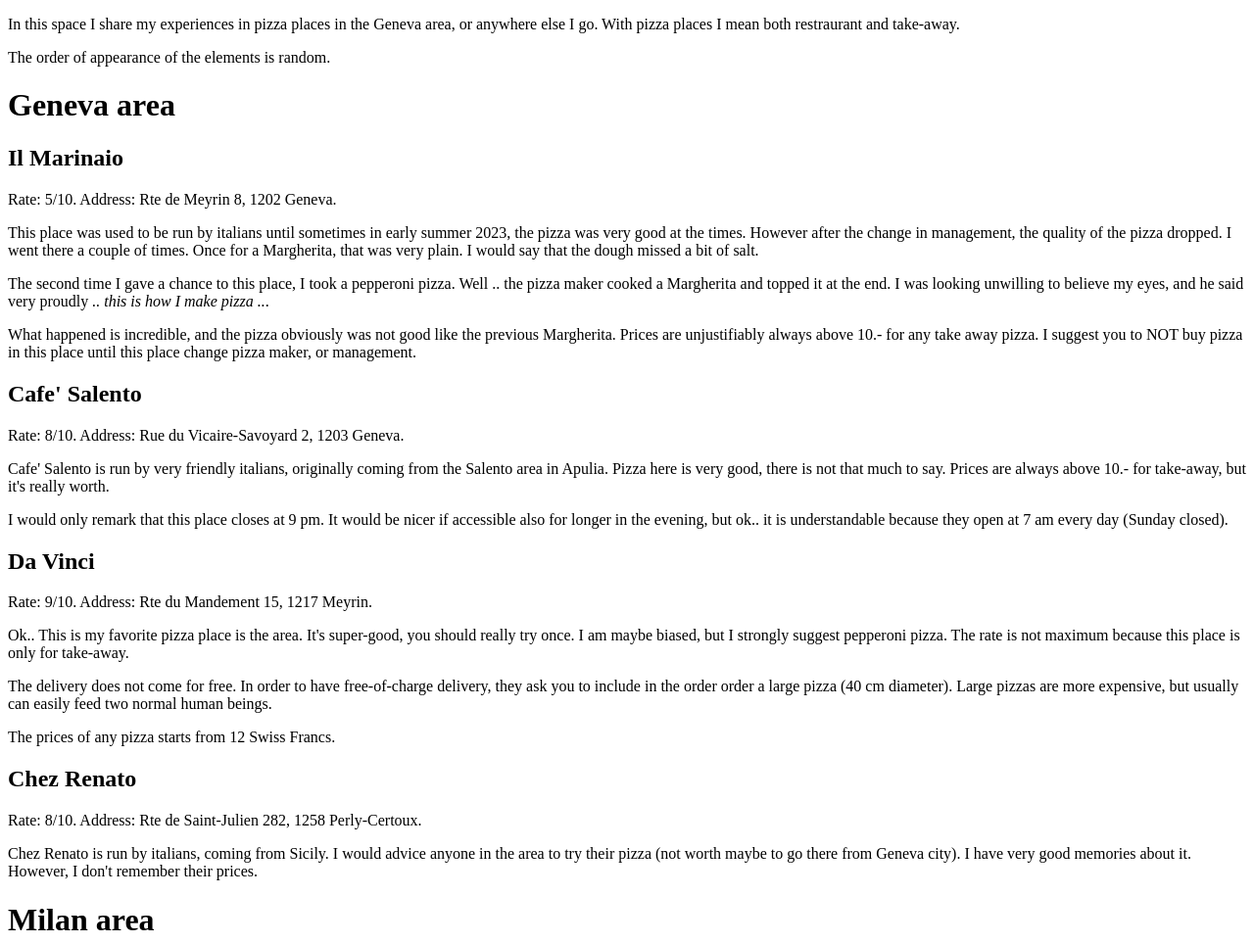
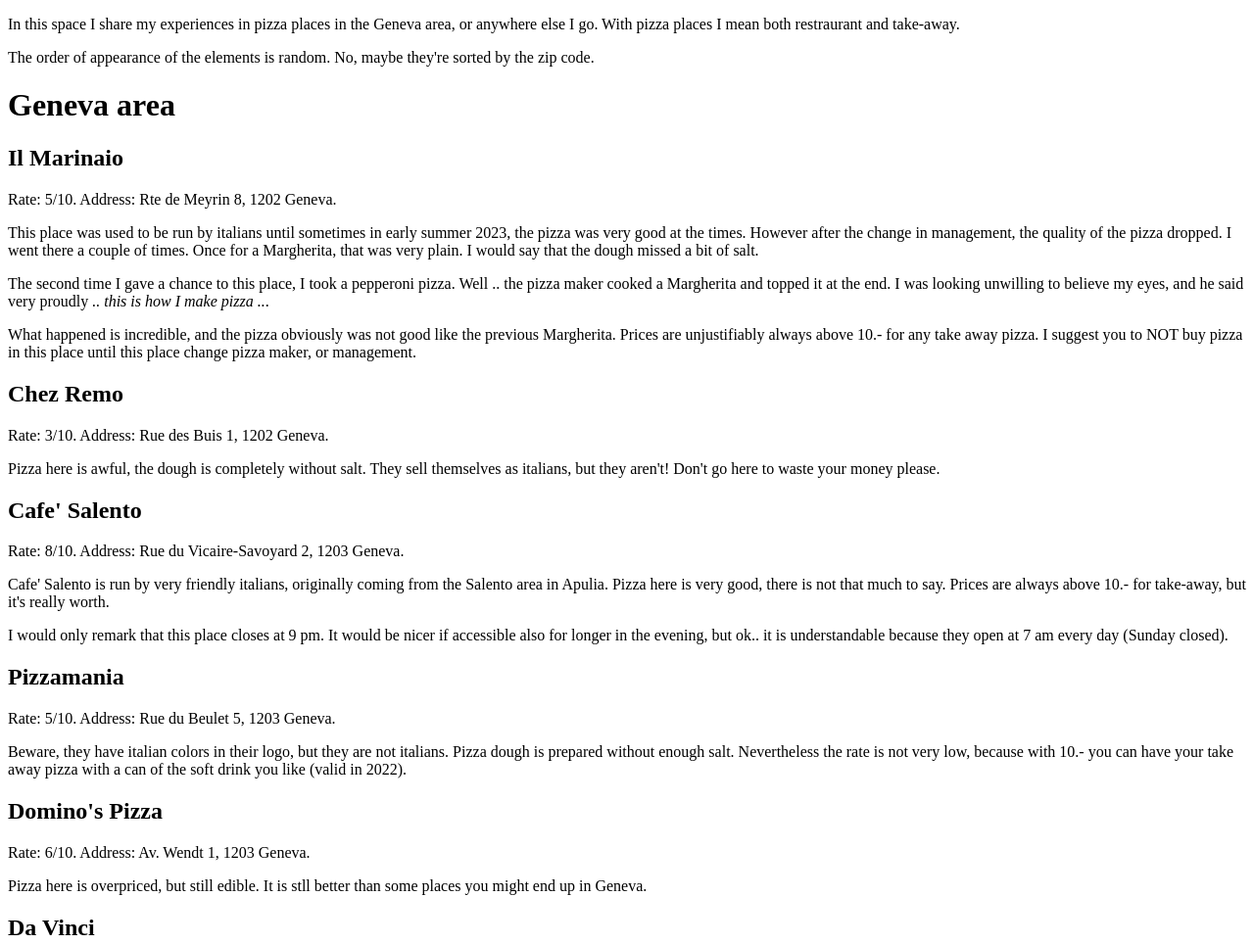
Before and after one commit to Lorenzosan/lorenzosan.github.io, a plain HTML site: page food/pizza.html in a window 1280 px wide. Shown: the top 964 px of the page at 98% size. Drawn offline with Linux system fonts and the light colour scheme.

Commit message:
Update pizza.html

```diff
--- a/food/pizza.html
+++ b/food/pizza.html
@@ -7,7 +7,7 @@
 
   <body>
      <p> In this space I share my experiences in pizza places in the Geneva area, or anywhere else I go. With pizza places I mean both restraurant and take-away. </p>
-     <p> The order of appearance of the elements is random. </p>
+     <p> The order of appearance of the elements is random. No, maybe they're sorted by the zip code. </p>
 
      <h1> Geneva area </h1>
         <p> <h2> Il Marinaio</h2>Rate: 5/10. Address: Rte de Meyrin 8, 1202 Geneva. </p>
@@ -15,10 +15,18 @@
         <p> The second time I gave a chance to this place, I took a pepperoni pizza. Well .. the pizza maker cooked a Margherita and topped it at the end. I was looking unwilling to believe my eyes, and he said very proudly <em> .. this is how I make pizza ..</em>. </p>
         <p> What happened is incredible, and the pizza obviously was not good like the previous Margherita. Prices are unjustifiably always above 10.- for any take away pizza. I suggest you to NOT buy pizza in this place until this place change pizza maker, or management. </p>
         <p></p>
+        <p> <h2> Chez Remo</h2>Rate: 3/10. Address: Rue des Buis 1, 1202 Geneva. </p>
+        <p> Pizza here is awful, the dough is completely without salt. They sell themselves as italians, but they aren't! Don't go here to waste your money please.</p>
+        <p></p>
         <p> <h2> Cafe' Salento</h2>Rate: 8/10. Address: Rue du Vicaire-Savoyard 2, 1203 Geneva. </p>
         <p> Cafe' Salento is run by very friendly italians, originally coming from the Salento area in Apulia. Pizza here is very good, there is not that much to say. Prices are always above 10.- for take-away, but it's really worth.</p>
         <p> I would only remark that this place closes at 9 pm. It would be nicer if accessible also for longer in the evening, but ok.. it is understandable because they open at 7 am every day (Sunday closed).
         <p></p>
+        <p> <h2> Pizzamania </h2>Rate: 5/10. Address: Rue du Beulet 5, 1203 Geneva. </p>
+        <p> Beware, they have italian colors in their logo, but they are not italians. Pizza dough is prepared without enough salt. Nevertheless the rate is not very low, because with 10.- you can have your take away pizza with a can of the soft drink you like (valid in 2022).</p>
+        <p></p>
+        <p> <h2> Domino's Pizza</h2>Rate: 6/10. Address: Av. Wendt 1, 1203 Geneva. </p>
+        <p> Pizza here is overpriced, but still edible. It is stll better than some places you might end up in Geneva.</p>
         <p></p>
         <p> <h2>Da Vinci</h2>Rate: 9/10. Address: Rte du Mandement 15, 1217 Meyrin. </p>
         <p> Ok.. This is my favorite pizza place is the area. It's super-good, you should really try once. I am maybe biased, but I strongly suggest pepperoni pizza. The rate is not maximum because this place is only for take-away. </p>
```
